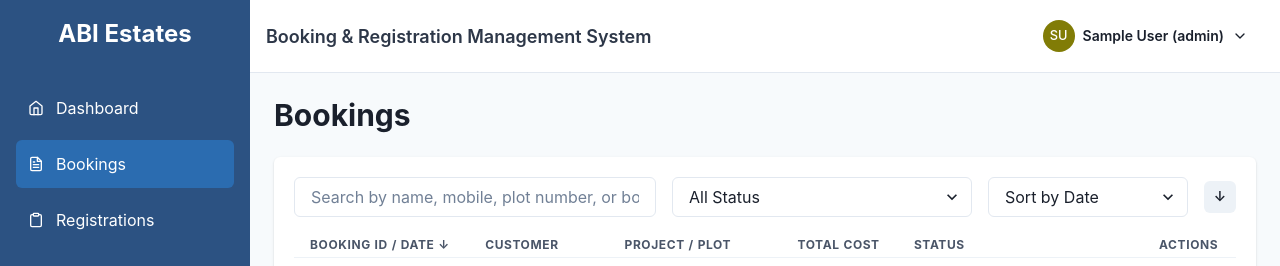
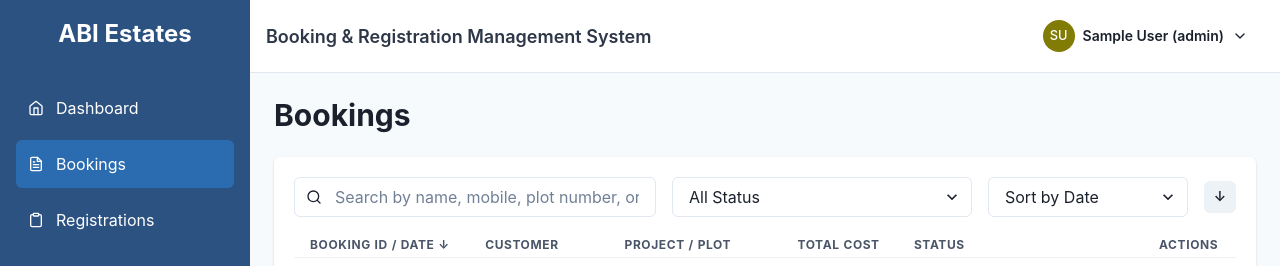
Before and after one commit to SaravananKiruba/Source, a React (Vite) app: page /bookings in a window 1280 px wide. Shown: the top 266 px of the page. Built offline with nearby package versions, Linux system fonts and the light colour scheme; sample sign-in values are in the browser's storage.

Commit message:
Fix build errors: remove unused variables and fix Input component

```diff
--- a/src/pages/BookingList.tsx
+++ b/src/pages/BookingList.tsx
@@ -8,6 +8,8 @@ import {
   HStack,
   VStack,
   Input,
+  InputGroup,
+  InputLeftElement,
   Select,
   Table,
   Thead,
@@ -82,12 +84,16 @@ export default function BookingList() {
       <Card>
         <CardBody>
           <HStack mb={4} spacing={4}>
-            <Input
-              placeholder="Search by name, mobile, plot number, or booking ID..."
-              value={searchTerm}
-              onChange={(e) => setSearchTerm(e.target.value)}
-              leftIcon={<FiSearch />}
-            />
+            <InputGroup>
+              <InputLeftElement pointerEvents="none">
+                <FiSearch />
+              </InputLeftElement>
+              <Input
+                placeholder="Search by name, mobile, plot number, or booking ID..."
+                value={searchTerm}
+                onChange={(e) => setSearchTerm(e.target.value)}
+              />
+            </InputGroup>
             <Select
               placeholder="All Status"
               value={statusFilter}
--- a/src/pages/PaymentForm.tsx
+++ b/src/pages/PaymentForm.tsx
@@ -8,7 +8,6 @@ import {
   FormControl,
   FormLabel,
   Input,
-  Select,
   VStack,
   Heading,
   HStack,
--- a/src/pages/RegistrationDetails.tsx
+++ b/src/pages/RegistrationDetails.tsx
@@ -35,7 +35,7 @@ import { useAuth } from '../context/AuthContext';
 export default function RegistrationDetails() {
   const { id } = useParams();
   const navigate = useNavigate();
-  const { user, hasPermission } = useAuth();
+  const { hasPermission } = useAuth();
   const toast = useToast();
   const { isOpen: isFeeModalOpen, onOpen: onFeeModalOpen, onClose: onFeeModalClose } = useDisclosure();
   const { isOpen: isTokenModalOpen, onOpen: onTokenModalOpen, onClose: onTokenModalClose } = useDisclosure();
```
